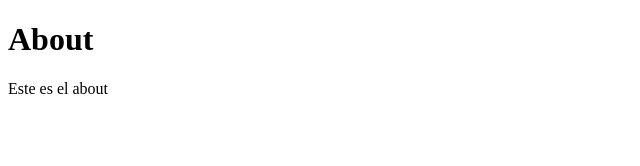
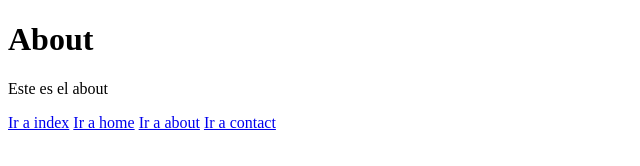
Before and after one commit to DavidRT12RT/Webserver-, a website: page public/about.html in a window 1280 px wide. Shown: the whole page, without its empty margins (0-640 px from the left). Drawn offline with Linux system fonts and the light colour scheme.

Commit message:
Webserver updated

```diff
--- a/public/about.html
+++ b/public/about.html
@@ -8,5 +8,9 @@
     <body>
         <h1>About</h1>
         <p>Este es el about</p>
+        <a href="/">Ir a index</a>
+        <a href="/home">Ir a home</a>
+        <a href="/about">Ir a about</a>
+        <a href="/contact">Ir a contact</a>
     </body>
 </html>
```
Also changed, not shown: public/contact.html (+4 -0 lines), public/home.html (+4 -0 lines), public/index.html (+4 -0 lines), 1 other file.
